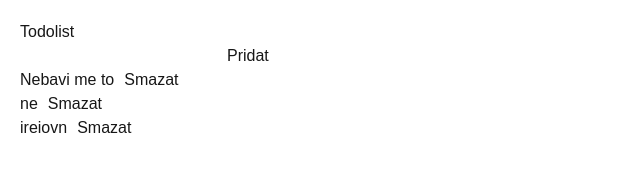
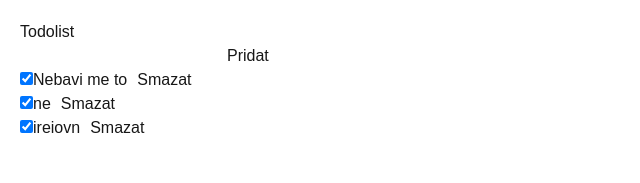
Before and after one commit to lospavlos8/todolist, a Next.js app: page / in a window 1280 px wide. Shown: the top 183 px of the page, without its empty margins (0-640 px from the left). Built offline with nearby package versions, Linux system fonts and the light colour scheme.

Commit message:
Pridani checkboxu a funkce pro odskrtavani ukolu

```diff
--- a/src/pages/index.tsx
+++ b/src/pages/index.tsx
@@ -30,6 +30,15 @@ export default function Home() {
         fetchTasks();
     };
 
+    const toggleTask = async (task: any) => {
+        await fetch(`/api/tasks/${task.id}`, {
+            method: 'PUT',
+            headers: { 'Content-Type': 'application/json' },
+            body: JSON.stringify({ completed: !task.completed }),
+        });
+        fetchTasks();
+    };
+
     return (
         <div style={{ padding: '20px', fontFamily: 'sans-serif' }}>
             <h1>Todolist</h1>
@@ -43,6 +52,11 @@ export default function Home() {
             <ul>
                 {tasks.map(task => (
                     <li key={task.id}>
+                        <input
+                            type="checkbox"
+                            checked={task.completed}
+                            onChange={() => toggleTask(task)}
+                        />
                         {task.title}
                         <button onClick={() => deleteTask(task.id)} style={{ marginLeft: '10px' }}>Smazat</button>
                     </li>
```
